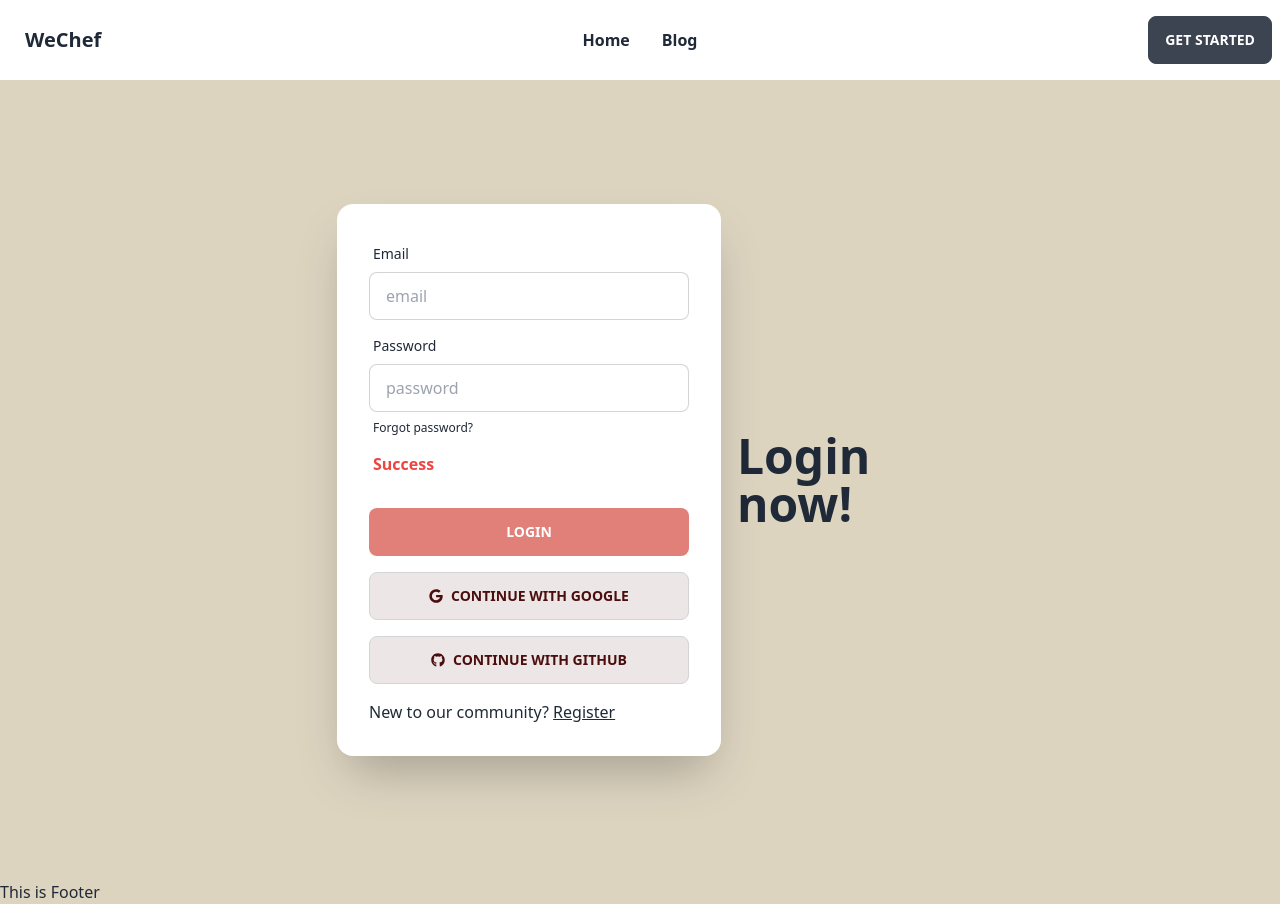
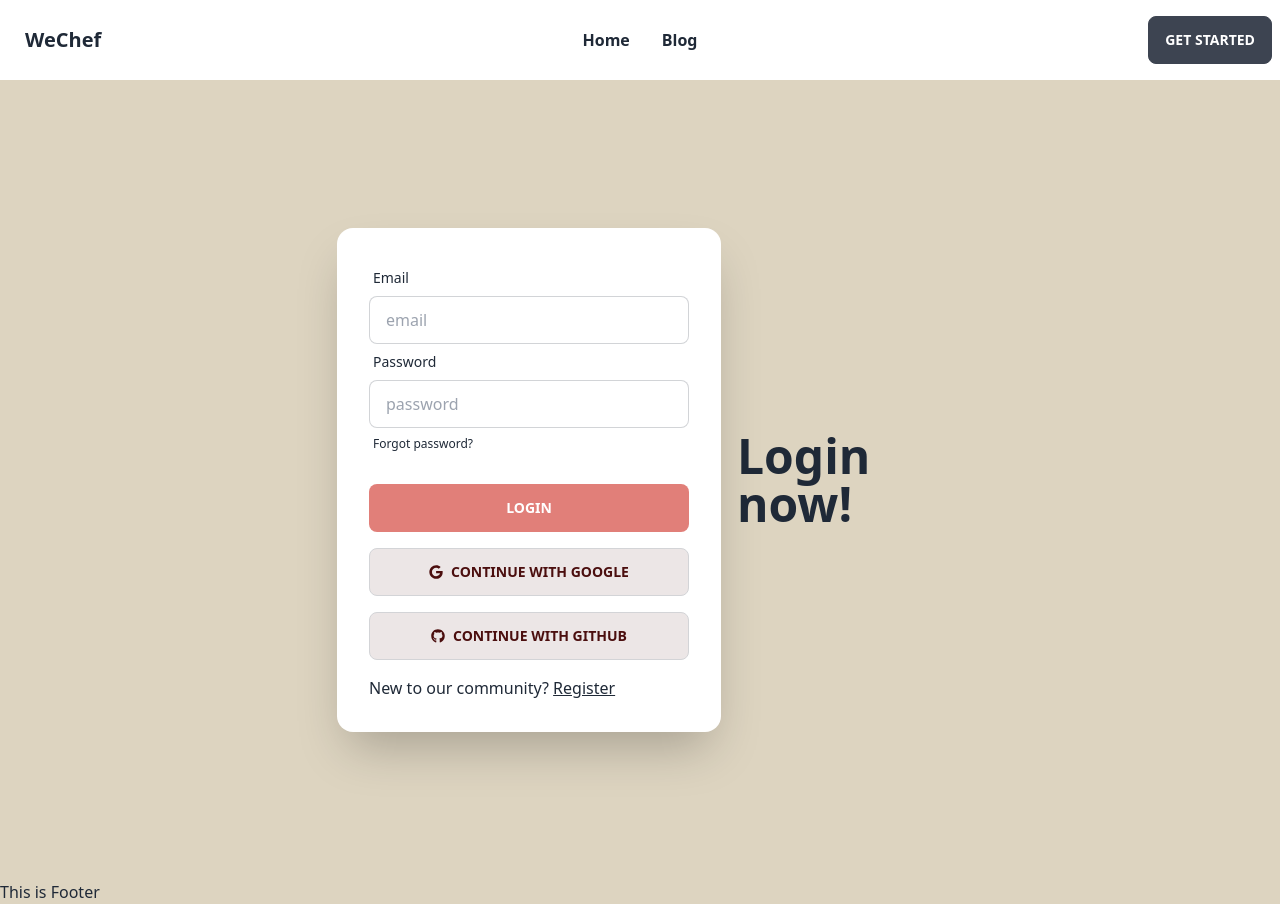
Before and after one commit to Salman-165324/we-chef-client-side, a React (Vite) app: page /login in a window 1280 px wide. Built offline with nearby package versions, Linux system fonts and the light colour scheme.

Commit message:
Added login with mail and pass

```diff
--- a/src/pages/Login.jsx
+++ b/src/pages/Login.jsx
@@ -1,17 +1,43 @@
 // eslint-disable-next-line no-unused-vars
-import React from 'react';
-import {FaGithub, FaGoogle } from 'react-icons/fa';
+import React, { useContext, useState } from 'react';
+import { FaGithub, FaGoogle } from 'react-icons/fa';
 import { Link } from 'react-router-dom';
+import { AuthContext } from '../providers/AuthProvider';
 const Login = () => {
+    const [errorText, setErrorText] = useState('');
+    const { login } = useContext(AuthContext);
+
+    const handleLogin = e => {
+
+        setErrorText('')
+        e.preventDefault();
+        const form = e.target;
+        const password = form.password.value;
+        const email = form.email.value;
+        console.log(password, email);
+
+        login(email, password)
+            .then((userCredential) => {
+                // Signed in
+                const loggedUser = userCredential.user;
+                console.log(loggedUser);
+            })
+            .catch((error) => {
+                const errorCode = error.code;
+                const errorMessage = error.message;
+                setErrorText(errorMessage)
+                console.log(error);
+            });
+    }
     return (
         <div className="hero min-h-screen">
             <div className="hero-content flex-col lg:flex-row-reverse">
                 <div className="text-center lg:text-left">
                     <h1 className="text-5xl font-bold">Login now!</h1>
                 </div>
-                <form className="card flex-shrink-0 w-full max-w-sm shadow-2xl bg-base-100">
+                <div className="card flex-shrink-0 w-full max-w-sm shadow-2xl bg-base-100">
                     <div className="card-body">
-
+                        <form onSubmit={handleLogin} >
                             <div className="form-control">
                                 <label className="label">
                                     <span className="label-text">Email</span>
@@ -28,12 +54,13 @@ const Login = () => {
                                 </label>
                             </div>
                             <div>
-                            <p className='text-red-500 font-semibold ml-1'>Success</p>
-                            {/* <p>Error</p> */}
+                                <p className='text-red-500 font-semibold ml-1'>{errorText}</p>
+
                             </div>
                             <div className="form-control mt-6">
                                 <button className="weChef-btn-primary">Login</button>
                             </div>
+                        </form>
                         <div className="form-control mt-2">
                             <button className="btn bg-[#ece6e6] border-[#d3d4d7]  text-[#4b0e0e] hover:bg-[#c0b9b9]">
                                 <FaGoogle className='mr-2'></FaGoogle>
@@ -48,7 +75,7 @@ const Login = () => {
                             <p>New to our community? <Link className='underline' to='/register'>Register</Link></p>
                         </div>
                     </div>
-                </form>
+                </div>
             </div>
         </div>
     );
--- a/src/pages/Register.jsx
+++ b/src/pages/Register.jsx
@@ -42,6 +42,7 @@ const Register = () => {
                 const errorCode = error.code;
                 const errorMessage = error.message;
                 console.log(error);
+                setErrorText(errorMessage);
                 // ..
             });
 
@@ -68,6 +69,7 @@ const Register = () => {
                 // The AuthCredential type that was used.
                 const credential = GoogleAuthProvider.credentialFromError(error);
                 console.log(error);
+                setErrorText(errorMessage)
             });
 
     }
@@ -94,6 +96,7 @@ const Register = () => {
                 const credential = GithubAuthProvider.credentialFromError(error);
 
                 console.log(error);
+                setErrorText(errorMessage);
             });
     }
 
@@ -103,11 +106,11 @@ const Register = () => {
                 <div className="text-center lg:text-left">
                     <h1 className="text-5xl font-bold">Register now!</h1>
                 </div>
-                <div onSubmit={handleRegister} className="card flex-shrink-0 w-full max-w-sm shadow-2xl bg-base-100">
+                <div  className="card flex-shrink-0 w-full max-w-sm shadow-2xl bg-base-100">
 
                     <div className="card-body">
 
-                        <form >
+                        <form onSubmit={handleRegister}>
                             <div className="form-control">
                                 <label className="label">
                                     <span className="label-text">Name</span>
--- a/src/providers/AuthProvider.jsx
+++ b/src/providers/AuthProvider.jsx
@@ -1,6 +1,6 @@
 import React, { createContext } from 'react';
 import app from '../../firebase/firebase.config';
-import { getAuth, createUserWithEmailAndPassword, updateProfile, GoogleAuthProvider, signInWithPopup, GithubAuthProvider } from "firebase/auth";
+import { getAuth, createUserWithEmailAndPassword, updateProfile, GoogleAuthProvider, signInWithPopup, GithubAuthProvider, signInWithEmailAndPassword } from "firebase/auth";
 
 export const AuthContext = createContext(null);
 const AuthProvider = ({children}) => {
@@ -9,6 +9,8 @@ const AuthProvider = ({children}) => {
     const googleProvider = new GoogleAuthProvider();
     const githubProvider = new GithubAuthProvider();
     const user = {displayName: 'salman'}
+
+    // Functions for Signup
     const register = (email, password) => {
 
         return createUserWithEmailAndPassword(auth, email, password);
@@ -28,8 +30,19 @@ const AuthProvider = ({children}) => {
         return signInWithPopup(auth, githubProvider);
     }
 
+    // Functions for Login
+
+    const login = (email, password) => {
+
+        return signInWithEmailAndPassword(auth, email, password);
+    }
+
+
+
+
+    // AuthContext value
     const authDetails = {
-        user, register, addUserNameAndPhoto, registerWithGoogle, registerWithGithub
+        user, register, addUserNameAndPhoto, registerWithGoogle, registerWithGithub, login
     }
 
     return (
```
Lines whose indentation alone changed are shown as unchanged.
